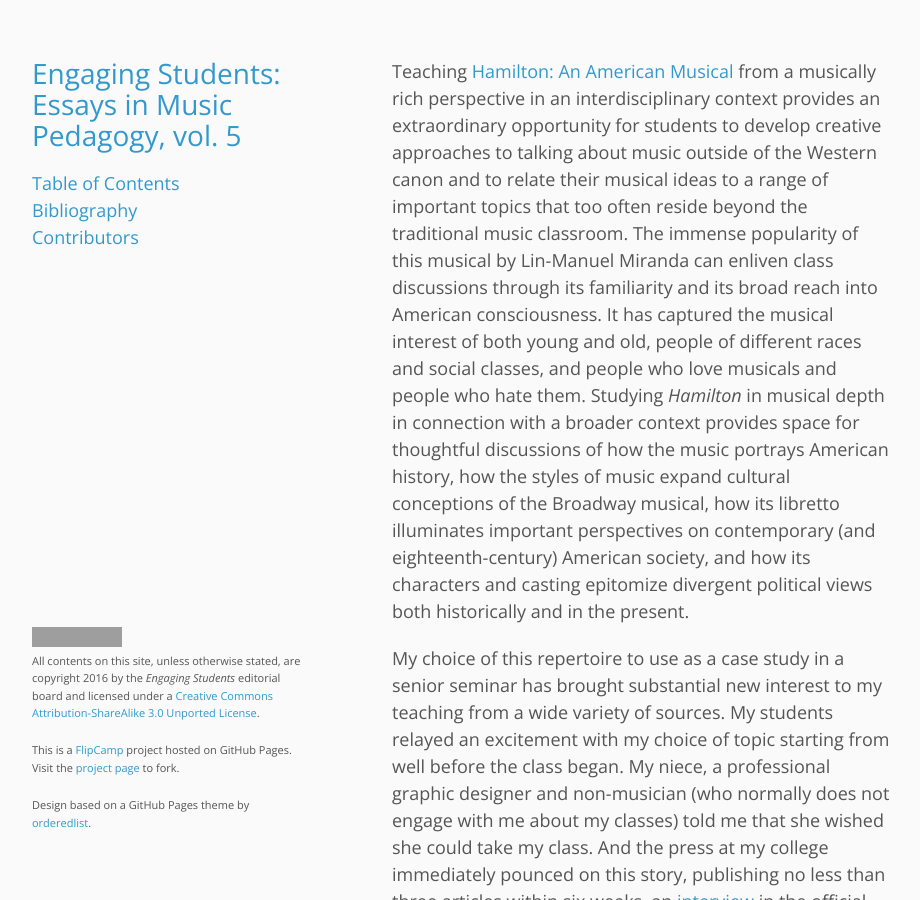
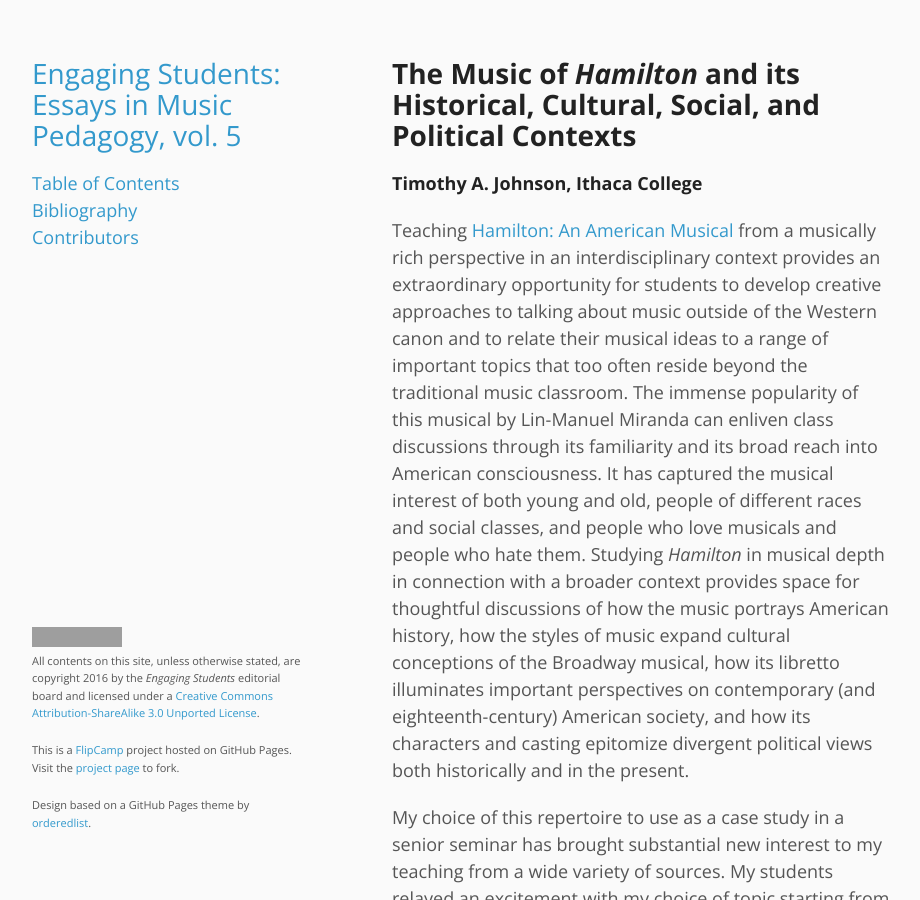
Before and after one commit to flipcamp/engagingstudents5, a Jekyll site: the page built from essays/johnson.md, in a window 1280 px wide and 900 px high. Shown: the whole window, without its empty margins (178-1098 px from the left). Built offline with Jekyll 4.4.1, drawn with Linux system fonts in a browser that asks for light colours; grey boxes are pictures that could not be loaded.

Commit message:
johnson edits final i hope

```diff
--- a/essays/johnson.md
+++ b/essays/johnson.md
@@ -3,6 +3,11 @@
 title: "The Music of *Hamilton* and its Historical, Cultural, Social, and Political Contexts"
 author: Timothy A. Johnson, Ithaca College
 ---
+
+{{ page.title }}
+================
+
+**{{ page.author }}**
 
 Teaching [Hamilton: An American Musical](http://www.hamiltonbroadway.com/) from a musically rich perspective in an interdisciplinary context provides an extraordinary opportunity for students to develop creative approaches to talking about music outside of the Western canon and to relate their musical ideas to a range of important topics that too often reside beyond the traditional music classroom. The immense popularity of this musical by Lin-Manuel Miranda can enliven class discussions through its familiarity and its broad reach into American consciousness. It has captured the musical interest of both young and old, people of different races and social classes, and people who love musicals and people who hate them. Studying *Hamilton* in musical depth in connection with a broader context provides space for thoughtful discussions of how the music portrays American history, how the styles of music expand cultural conceptions of the Broadway musical, how its libretto illuminates important perspectives on contemporary (and eighteenth-century) American society, and how its characters and casting epitomize divergent political views both historically and in the present.
 
```
